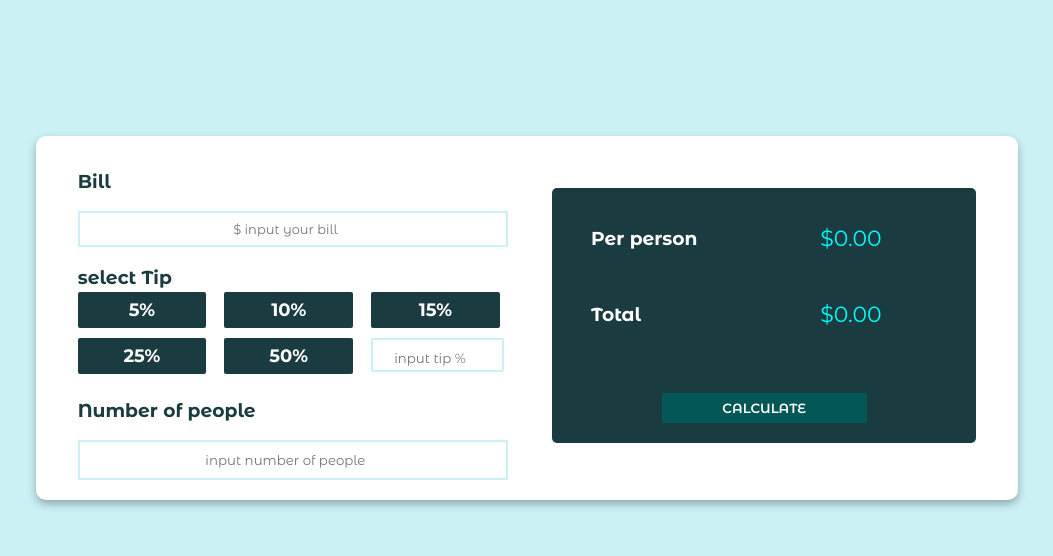
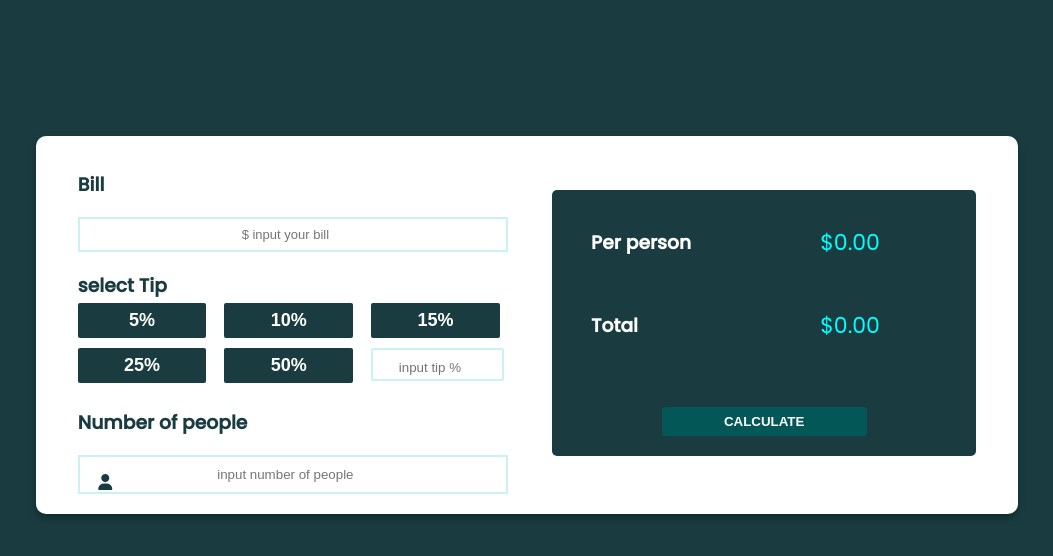
Before and after one commit to Opeyemi-2018/tip-calculator, a plain HTML site: page index.html in a window 1280 px wide. Shown: the whole page, without its empty margins (113-1166 px from the left). Drawn offline with Linux system fonts and the light colour scheme.

Commit message:
i change color on css

```diff
--- a/index.html
+++ b/index.html
@@ -8,8 +8,15 @@
     <link rel="preconnect" href="https://fonts.googleapis.com" />
     <link rel="preconnect" href="https://fonts.gstatic.com" crossorigin />
     <link
-      href="https://fonts.googleapis.com/css2?family=Montserrat+Alternates:ital,wght@0,100;0,200;0,300;0,400;0,500;0,600;0,700;0,800;0,900;1,100;1,200;1,300;1,400;1,500;1,600;1,700;1,800;1,900&display=swap"
+      href="https://fonts.googleapis.com/css2?family=Poppins:wght@400;500&display=swap"
       rel="stylesheet"
+    />
+    <link
+      rel="stylesheet"
+      href="https://cdnjs.cloudflare.com/ajax/libs/font-awesome/6.4.2/css/all.min.css"
+      integrity="sha512-z3gLpd7yknf1YoNbCzqRKc4qyor8gaKU1qmn+CShxbuBusANI9QpRohGBreCFkKxLhei6S9CQXFEbbKuqLg0DA=="
+      crossorigin="anonymous"
+      referrerpolicy="no-referrer"
     />
     <link rel="stylesheet" href="style.css" />
   </head>
@@ -42,6 +49,7 @@
                 class="no-p"
                 placeholder="input number of people"
               />
+              <i class="fa-solid fa-user"></i>
             </div>
           </div>
           <div class="col right">
--- a/style.css
+++ b/style.css
@@ -1,11 +1,9 @@
-* {
-  font-family: "Montserrat Alternates", sans-serif;
-}
 body {
   padding: 0;
   margin: 0;
   box-sizing: border-box;
-  background: #cbf1f5;
+  background: #1a3c40;
+  font-family: "Poppins", sans-serif;
 }
 
 .main-container {
@@ -101,6 +99,7 @@ input::placeholder {
   padding: 10px 8px;
   background: transparent;
   border: 2px solid #cbf1f5;
+  text-align: center;
 }
 
 .error-no {
@@ -115,6 +114,13 @@ input::placeholder {
 }
 .num-of-p {
   position: relative;
+}
+
+.fa-solid {
+  position: absolute;
+  color: #1a3c40;
+  bottom: 5%;
+  left: 5%;
 }
 
 .col.right {
```
